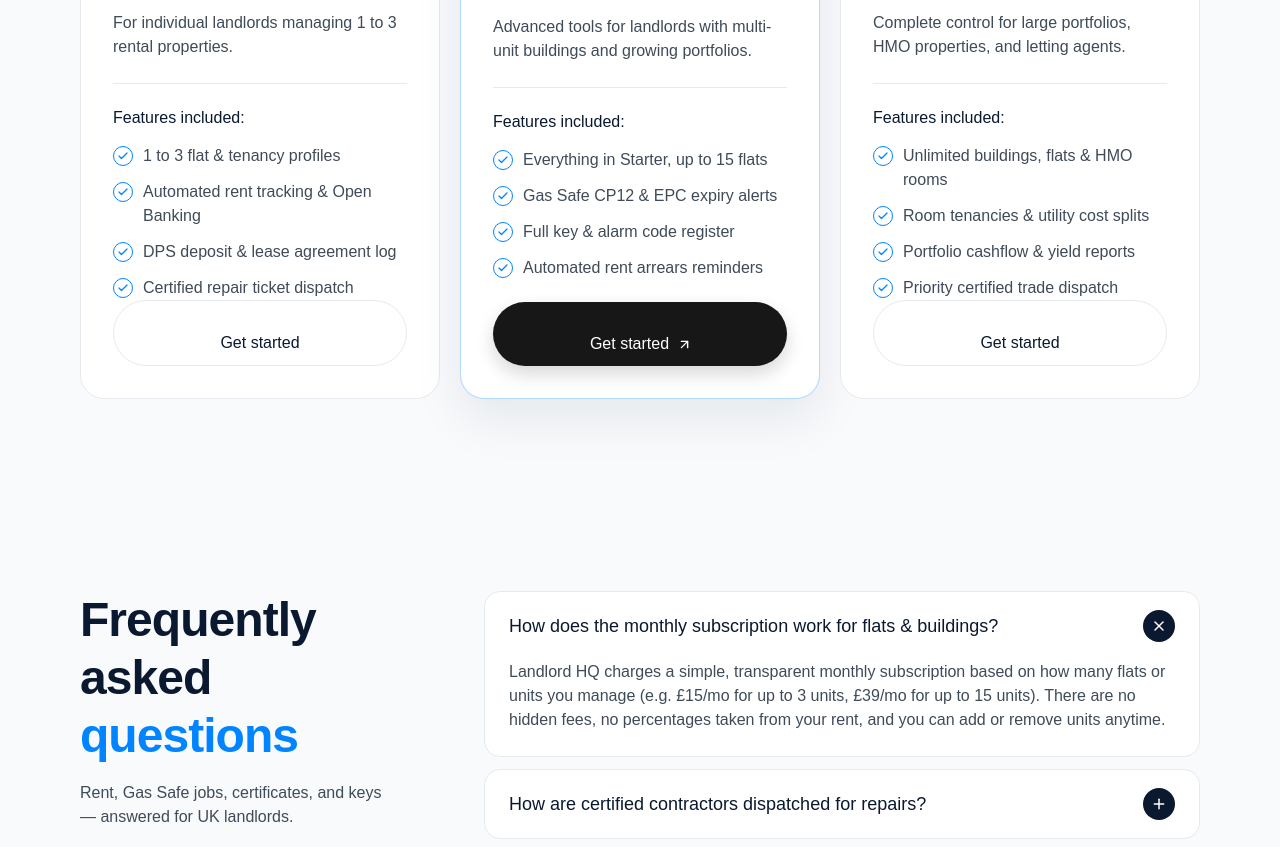
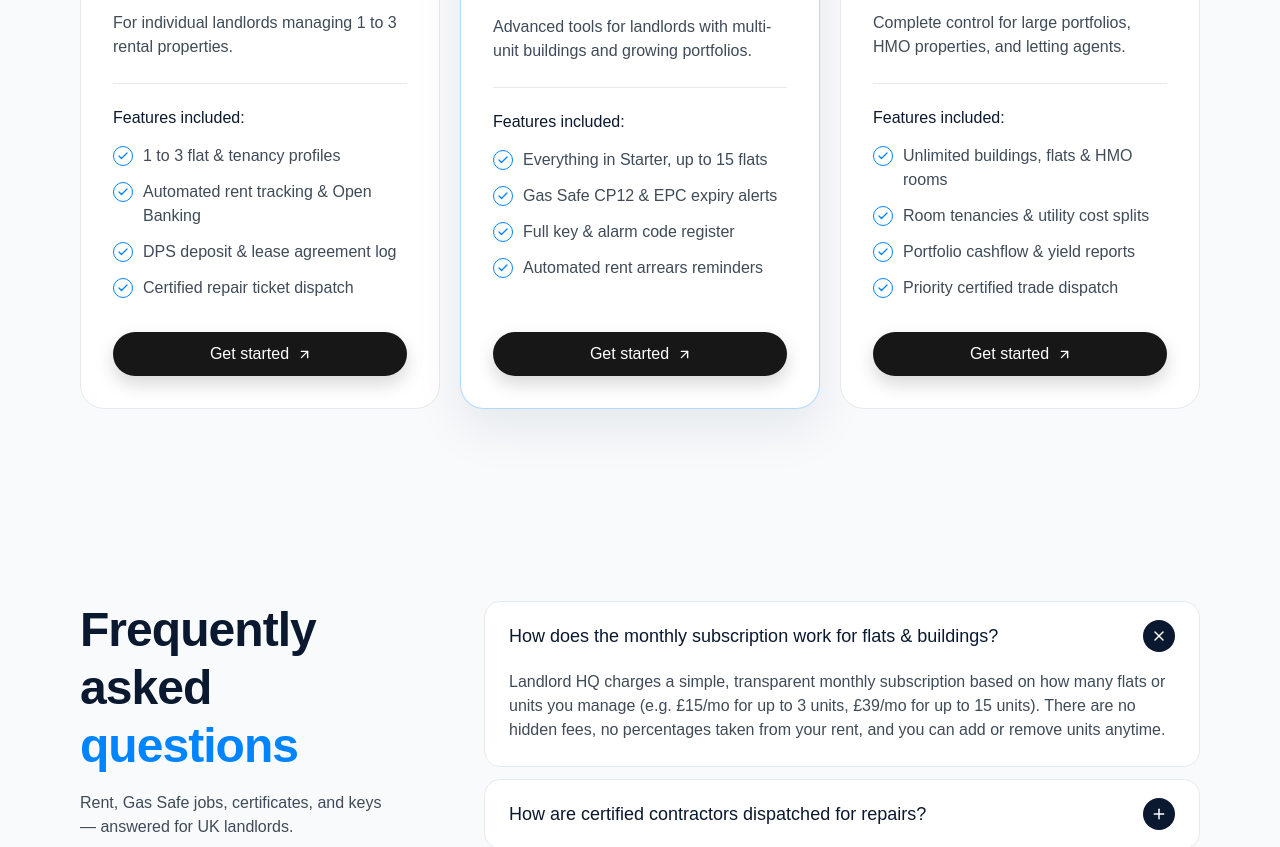
Before and after one commit to BeingSazzad/PropertyLandingpageMusa, a Next.js app: page / in a window 1280 px wide. Shown: the part 4587-5434 px from the top of the page. Built offline with nearby package versions, Linux system fonts and the light colour scheme; a web font is replaced by a local one.

Commit message:
fix: use the same dark Get started pill on every pricing plan
The outline side buttons sat next to a filled CTA and looked unfinished.

Co-authored-by: Cursor <cursoragent@cursor.com>

```diff
--- a/src/components/web-pages/PricingSection.tsx
+++ b/src/components/web-pages/PricingSection.tsx
@@ -162,24 +162,15 @@ export const PricingSection: React.FC = () => {
                   </ul>
                 </div>
 
-                {tier.isPopular ? (
+                <div className="mt-auto pt-8">
                   <Button
                     type="button"
-                    className="mt-auto w-full justify-center pt-8"
+                    className="w-full justify-center"
                     onClick={() => triggerSmartAppDownload(() => dispatch(openDownloadModal()))}
                   >
                     Get started
                   </Button>
-                ) : (
-                  <Button
-                    type="button"
-                    variant="outline"
-                    className="mt-auto w-full pt-8"
-                    onClick={() => triggerSmartAppDownload(() => dispatch(openDownloadModal()))}
-                  >
-                    Get started
-                  </Button>
-                )}
+                </div>
               </div>
             );
           })}
```
